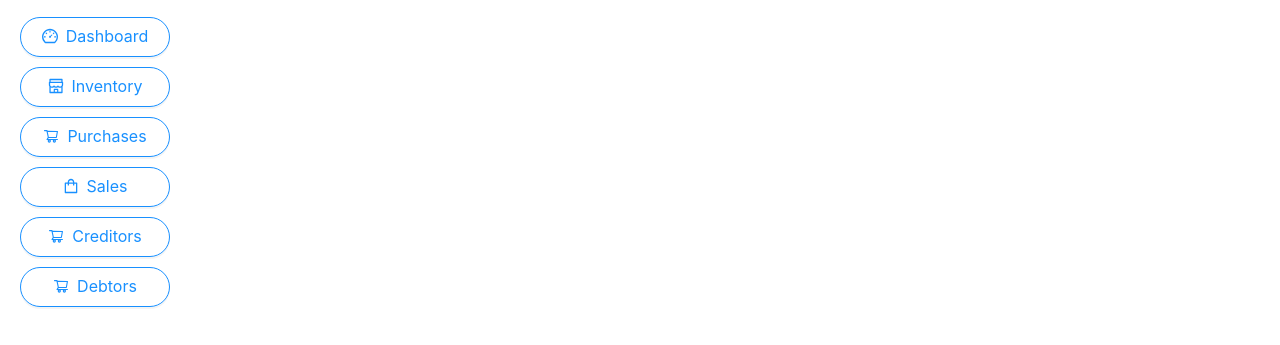
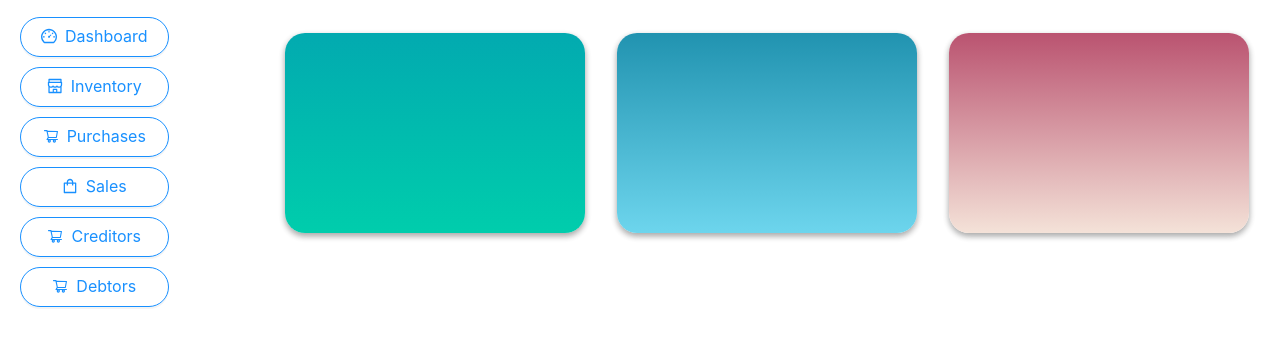
Before and after one commit to ali-gulzar/electron-with-cra, a React app: page / in a window 1280 px wide. Shown: the part 81-426 px from the top of the page. Built offline with nearby package versions, Linux system fonts and the light colour scheme; some packages are replaced by stand-ins of ours; what webfontloader would draw is missing.

Commit message:
Add card to display overall statistics

```diff
--- a/src/react/App.css
+++ b/src/react/App.css
@@ -1,3 +1,27 @@
 .App {
   background: linear-gradient(#1561ad, #d9d9d9)
 }
+
+.card {
+  border-radius: 20px;
+  height: 200px;
+  width: 300px;
+  margin: 1rem;
+  box-shadow: 0 3px 6px rgba(0,0,0,0.16), 0 3px 6px rgba(0,0,0,0.23)
+}
+
+.card-hover:hover {
+  box-shadow: 0 14px 28px rgba(0,0,0,0.25), 0 10px 10px rgba(0,0,0,0.22)
+}
+
+.card-sales {
+  background: linear-gradient(#2193b0, #6dd5ed)
+}
+
+.card-expenses {
+  background: linear-gradient(#ba5370, #f4e2d8)
+}
+
+.card-profit {
+  background: linear-gradient(#02aab0, #00cdac)
+}
--- a/src/react/App.js
+++ b/src/react/App.js
@@ -4,6 +4,7 @@ import DashboardScreen from './screens/DashboardScreen';
 import firebase from 'firebase';
 import firebaseConfig from '../firebase.config.js';
 import WebFont from 'webfontloader';
+import './App.css';
 
 // Load custom fonts
 WebFont.load({
--- /dev/null
+++ b/src/react/screens/Card.js
@@ -0,0 +1,20 @@
+import React, { Component } from 'react';
+
+export default class Card extends Component {
+
+  constructor(props){
+    super(props)
+    this.state = {
+      colorValue: this.props.colorValue
+    }
+  }
+
+  render(){
+    const {colorValue} = this.state;
+    return(
+      <div className={`card card-hover ${colorValue}`}>
+
+      </div>
+    )
+  }
+}
--- a/src/react/screens/DashboardScreen.js
+++ b/src/react/screens/DashboardScreen.js
@@ -1,6 +1,7 @@
 import React, { Component } from 'react';
 import { Modal, Button } from 'antd';
 import { LogoutOutlined, DashboardOutlined, ShoppingCartOutlined, ShopOutlined, ShoppingOutlined } from '@ant-design/icons';
+import Card from './Card';
 
 export default class DashboardScreen extends Component {
 
@@ -42,7 +43,7 @@ export default class DashboardScreen extends Component {
 
   renderMenu = () => {
     return (
-      <div style={{display: 'flex', flexDirection: 'column', width: 150, marginTop: 20}}>
+      <div style={{display: 'flex', flexDirection: 'column', width: 150, marginTop: 20, marginRight: 100}}>
         <Button type="primary" ghost={true} primary icon={<DashboardOutlined/>} size="large" shape="round" style={{marginBottom: 10}}>
           Dashboard
         </Button>
@@ -65,12 +66,26 @@ export default class DashboardScreen extends Component {
     )
   }
 
+  renderStatistics = () => {
+    return (
+      <div style={{display: 'flex', marginTop: 20}}>
+        <Card colorValue="card-profit"/>
+        <Card colorValue="card-sales"/>
+        <Card colorValue="card-expenses"/>
+      </div>
+    )
+  }
+
   render(){
 
     return(
       <div style={{margin: 20}}>
           {this.renderHeader()}
-          {this.renderMenu()}
+          <div style={{display: 'flex'}}>
+            {this.renderMenu()}
+            {this.renderStatistics()}
+          </div>
+
           {this.renderLogoutModal()}
       </div>
     )
--- a/src/react/screens/LoginScreen.js
+++ b/src/react/screens/LoginScreen.js
@@ -3,7 +3,6 @@ import Lottie from 'react-lottie';
 import animationData from '../assets/animations/review.json';
 import { Form, Input, Button, notification } from 'antd';
 import firebase from 'firebase';
-import '../App.css';
 
 // Options for animations
 const defaultOptions = {
```
